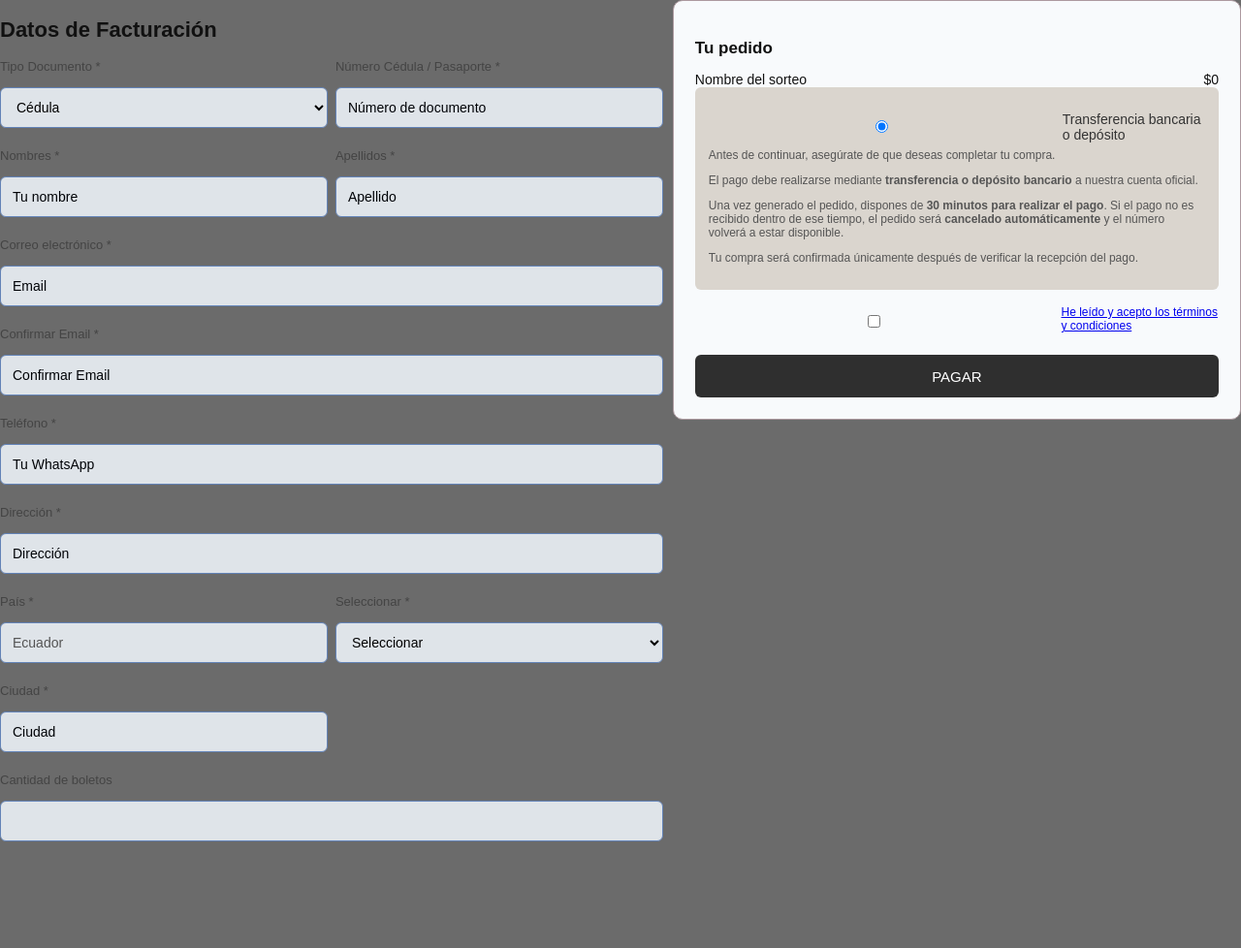
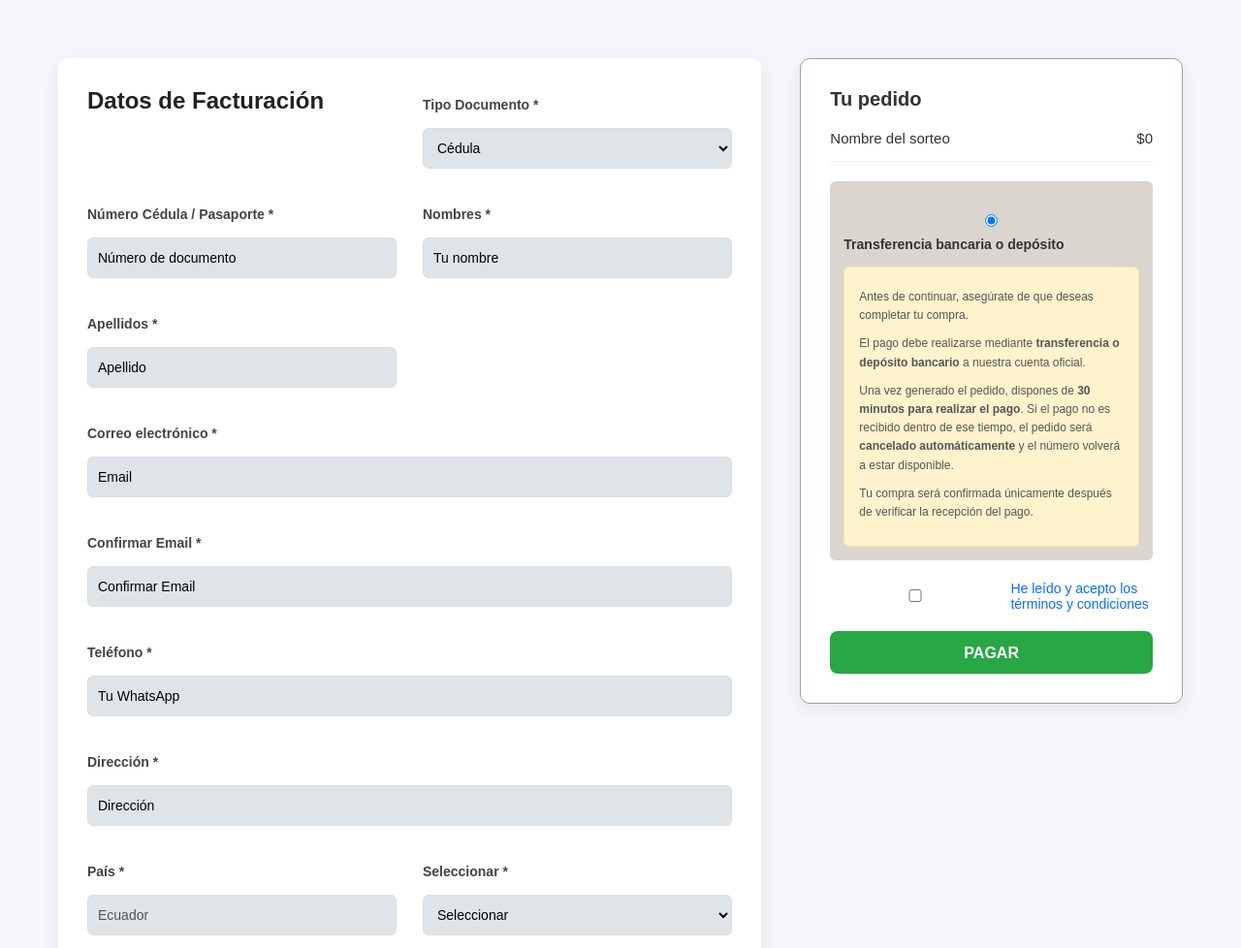
Before and after one commit to LuisRha/sotero2026, a website: page formulario.html in a window 1280 px wide. Shown: the top 978 px of the page at 97% size. Before the commit the page ends 878 px from the top, so only its background shows below. Drawn offline with nearby package versions, Linux system fonts and the light colour scheme; no server answers.

Commit message:
lkhkjnjk

```diff
--- /dev/null
+++ b/css/formulario.css
@@ -0,0 +1,215 @@
+/* ============================= */
+/* RESET */
+/* ============================= */
+
+*{
+margin:0;
+padding:0;
+box-sizing:border-box;
+font-family: Arial, Helvetica, sans-serif;
+}
+
+body{
+background:#f5f7fa;
+color:#333;
+}
+
+
+/* ============================= */
+/* CONTENEDOR PRINCIPAL */
+/* ============================= */
+
+.checkout{
+max-width:1200px;
+margin:40px auto;
+display:flex;
+gap:40px;
+padding:20px;
+}
+
+
+/* ============================= */
+/* LADO IZQUIERDO */
+/* ============================= */
+
+.checkout-left{
+flex:2;
+background:#fff;
+padding:30px;
+border-radius:10px;
+box-shadow:0 5px 20px rgba(0,0,0,0.08);
+}
+
+.checkout-left h2{
+margin-bottom:25px;
+font-size:24px;
+color:#222;
+}
+
+
+/* ============================= */
+/* CAMPOS */
+/* ============================= */
+
+.field{
+display:flex;
+flex-direction:column;
+margin-bottom:18px;
+width:48%;
+}
+
+.field.full{
+width:100%;
+}
+
+.checkout-left{
+display:flex;
+flex-wrap:wrap;
+justify-content:space-between;
+}
+
+.field label{
+font-size:14px;
+margin-bottom:6px;
+font-weight:600;
+}
+
+.field input,
+.field select{
+padding:10px;
+border:1px solid #ddd;
+border-radius:6px;
+font-size:14px;
+transition:0.3s;
+}
+
+.field input:focus,
+.field select:focus{
+border-color:#0d6efd;
+outline:none;
+}
+
+
+/* ============================= */
+/* LADO DERECHO */
+/* ============================= */
+
+.checkout-right{
+flex:1;
+background:#fff;
+padding:30px;
+border-radius:10px;
+box-shadow:0 5px 20px rgba(0,0,0,0.08);
+height:fit-content;
+}
+
+.checkout-right h3{
+margin-bottom:20px;
+font-size:20px;
+}
+
+
+/* ============================= */
+/* PEDIDO */
+/* ============================= */
+
+.pedido{
+border-bottom:1px solid #eee;
+padding-bottom:15px;
+margin-bottom:20px;
+}
+
+.pedido-row{
+display:flex;
+justify-content:space-between;
+font-size:15px;
+}
+
+
+/* ============================= */
+/* METODO PAGO */
+/* ============================= */
+
+.metodo-pago{
+margin-bottom:20px;
+}
+
+.metodo-pago label{
+font-weight:600;
+display:block;
+margin-bottom:15px;
+}
+
+.aviso-compra{
+background:#fff3cd;
+padding:15px;
+border-radius:6px;
+font-size:14px;
+line-height:1.6;
+border:1px solid #ffe69c;
+}
+
+.aviso-compra p{
+margin-bottom:10px;
+}
+
+
+/* ============================= */
+/* TERMINOS */
+/* ============================= */
+
+.terminos{
+display:flex;
+align-items:center;
+gap:10px;
+margin:20px 0;
+font-size:14px;
+}
+
+.terminos a{
+color:#0d6efd;
+text-decoration:none;
+}
+
+.terminos a:hover{
+text-decoration:underline;
+}
+
+
+/* ============================= */
+/* BOTON PAGAR */
+/* ============================= */
+
+.btn-pagar{
+width:100%;
+padding:14px;
+background:#28a745;
+border:none;
+border-radius:8px;
+color:#fff;
+font-size:16px;
+font-weight:bold;
+cursor:pointer;
+transition:0.3s;
+}
+
+.btn-pagar:hover{
+background:#218838;
+}
+
+
+/* ============================= */
+/* RESPONSIVE */
+/* ============================= */
+
+@media (max-width:900px){
+
+.checkout{
+flex-direction:column;
+}
+
+.field{
+width:100%;
+}
+
+}
--- a/css/style.css
+++ b/css/style.css
@@ -641,3 +641,14 @@ padding:5px 8px;
 border-radius:4px;
 font-size:13px;
 }
+
+
+/* unout de colsulta co numero de  whsaapp */
+
+#consultaWhatsapp{
+width:250px;
+max-width:90%;
+padding:8px;
+border-radius:6px;
+border:none;
+}
--- a/formulario.html
+++ b/formulario.html
@@ -14,6 +14,7 @@
 <link rel="stylesheet" href="css/premiosinstantaneos.css">
 <link rel="stylesheet" href="css/comprar-boletos.css">
 <link rel="stylesheet" href="css/textosdinamicos.css">
+<link rel="stylesheet" href="css/formulario.css">
 
 <script src="https://cdn.jsdelivr.net/npm/@supabase/supabase-js@2"></script>
 
```
